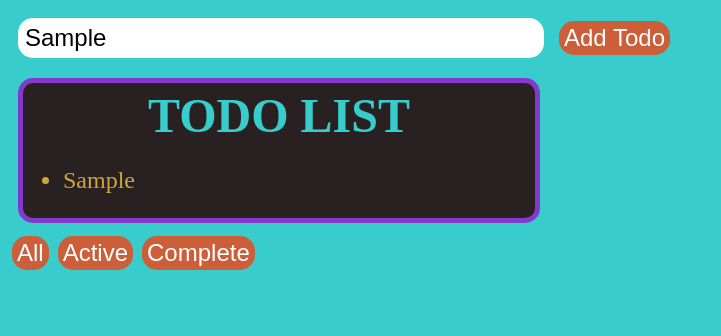
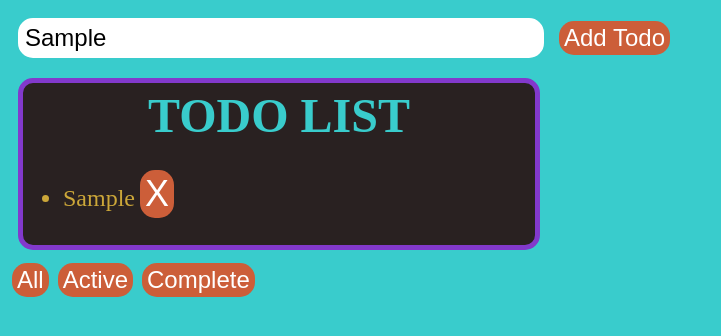
Before and after one commit to WDanielH/project3-mk2, a React (Create React App) app: page / in a window 1280 px wide. Both pictures are taken after typing "Sample" into the empty fields and a click on the button "Add Todo". Shown: the top 336 px of the page, without its empty margins (0-721 px from the left). Built offline with nearby package versions, Linux system fonts and the light colour scheme.

Commit message:
added button to new items

```diff
--- a/src/components/todo.js
+++ b/src/components/todo.js
@@ -10,6 +10,7 @@
        style={{ textDecoration: complete ? "line-through" : "none" }}
      >
        {text}
+       <button>X</button>
      </li>
 
    );
```
